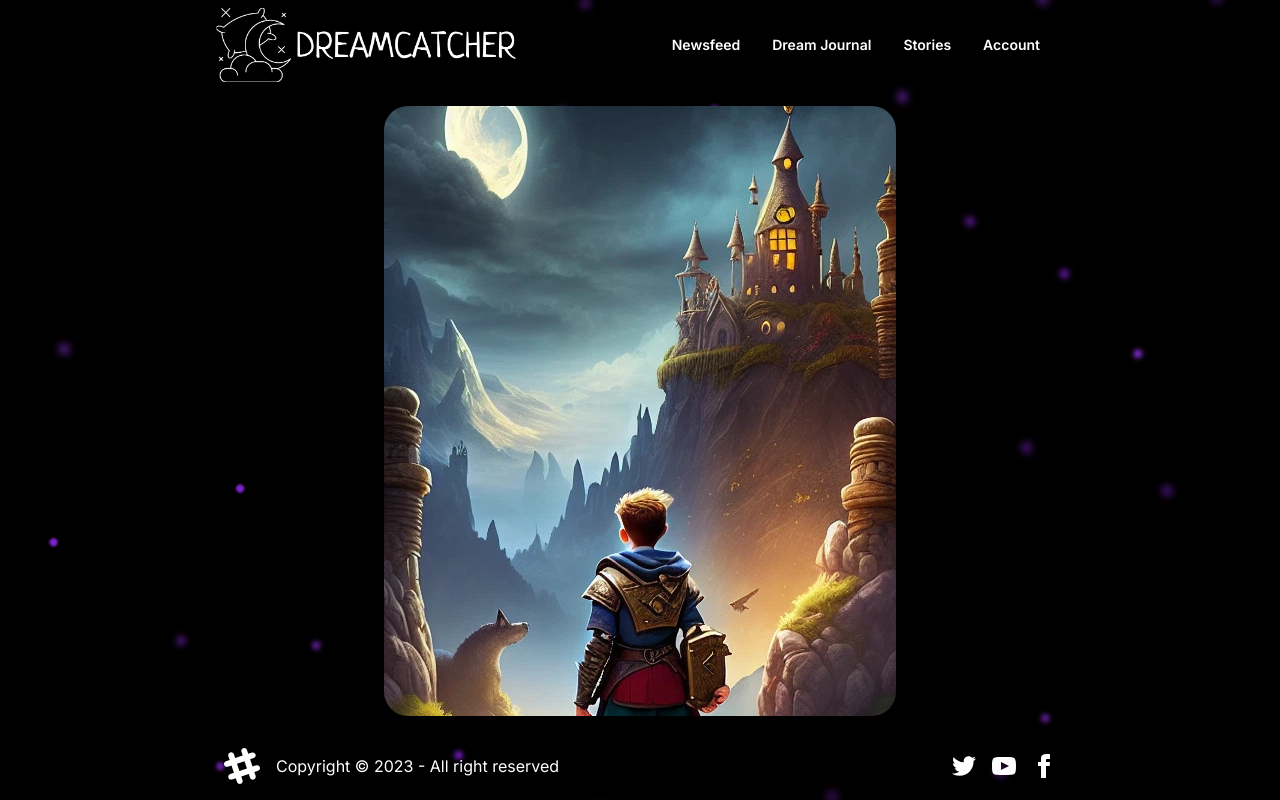
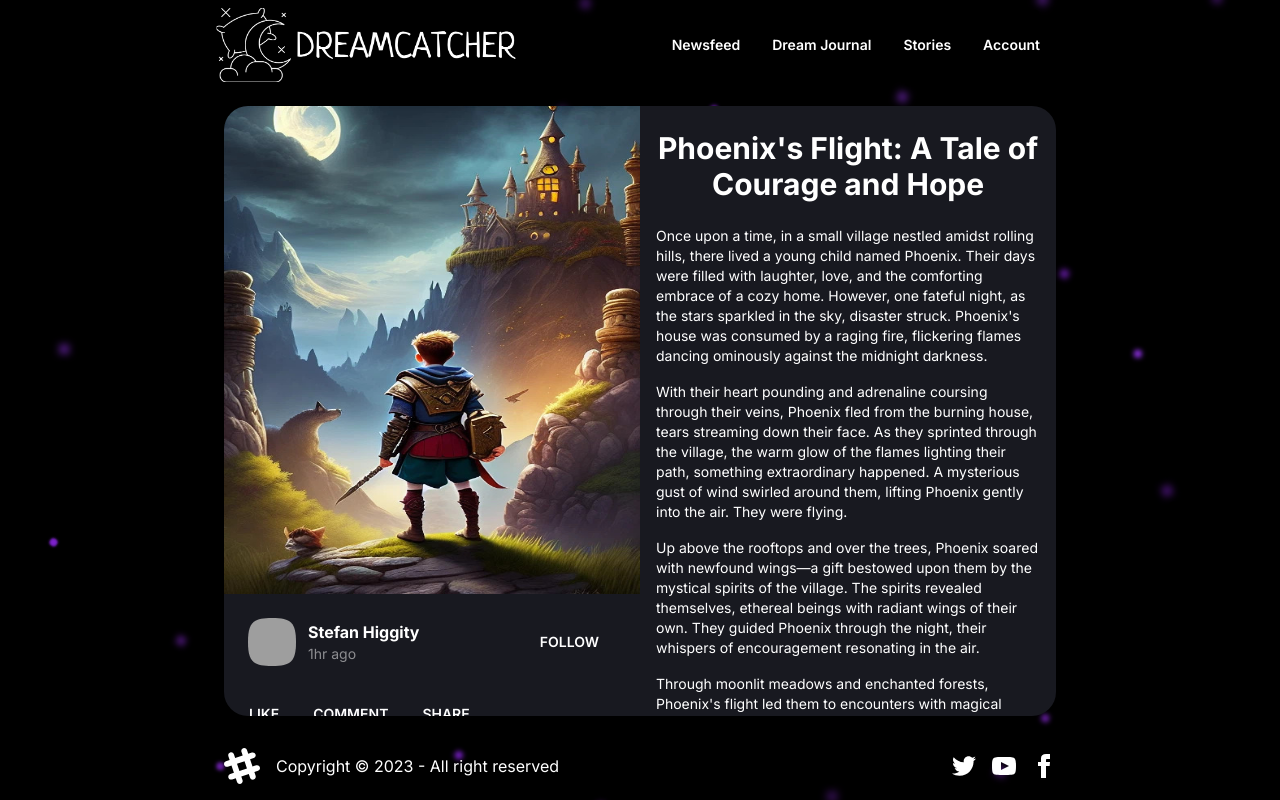
Before and after one commit to J-boardman/dreamcatcher-api, a Next.js app: page /dreams/1 in a window 1280 px wide. Built offline with nearby package versions, Linux system fonts and the light colour scheme; grey boxes are pictures that could not be loaded.

Commit message:
Story page redesign

```diff
--- a/package.json
+++ b/package.json
@@ -24,6 +24,8 @@
     "typescript": "5.1.3"
   },
   "devDependencies": {
-    "daisyui": "^3.1.5"
+    "daisyui": "^3.1.5",
+    "prettier": "^2.8.8",
+    "prettier-plugin-tailwindcss": "^0.3.0"
   }
 }
--- a/src/app/dreams/[id]/loading.tsx
+++ b/src/app/dreams/[id]/loading.tsx
@@ -1,6 +1,6 @@
 export default async function page({ params }: { params: { id: string } }){
   return (
-      <section className="w-full grid place-items-center my-4 rounded-3xl max-w-lg mx-auto bg-base-200 animate-pulse md:animate-none">
+      <section className="w-full grid place-items-center my-4 rounded-3xl max-w-lg md:max-w-4xl mx-auto bg-base-200 animate-pulse md:animate-none">
         <span className="loading loading-spinner loading-lg"></span>
       </section>
   )
--- a/src/app/dreams/[id]/page.tsx
+++ b/src/app/dreams/[id]/page.tsx
@@ -1,41 +1,79 @@
+import UserAvatar from "@/components/UserAvatar";
 import { getDream } from "@/lib/actions";
 import Image from "next/image";
+import Link from "next/link";
 
 export default async function page({ params }: { params: { id: string } }) {
   const dream = await getDream(params.id);
-  console.log(dream);
   return (
-    <main className="rounded-3xl max-w-lg grid-rows-2 my-4 mx-auto overflow-scroll text-black">
+    <main
+      className="m-4 grid max-h-full max-w-4xl grid-cols-1 grid-rows-[80%,_20%,_100%] overflow-scroll rounded-3xl md:grid-flow-col md:grid-cols-2  md:grid-rows-[fit-content,_1fr] md:overflow-hidden"
+      id="scroll-to-top"
+    >
+      <section>
         <Image
           src={dream.image}
           width={900}
           height={110}
           alt="book cover"
-        className="mx-auto w-full"
+          className="h-full w-full"
         />
-      <section className="p-4 bg-white">
-        <h2 className="text-3xl text-center my-4 font-bold">{dream.title}</h2>
-        <div className="flex items-center space-x-3">
-          <div className="avatar">
-            <div className="mask mask-squircle w-12 h-12">
-              <Image
-                src="https://avatars.dicebear.com/api/open-peeps/stefan.svg"
-                alt="Avatar Tailwind CSS Component"
-                width={64}
-                height={64}
-              />
-            </div>
-          </div>
-          <div>
-            <div className="font-bold">Shared by Stefan Higgity</div>
-          </div>
-        </div>
+      </section>
+      <article className="flex flex-col justify-center gap-2  bg-base-200 p-2 text-white md:justify-between ">
+        <section className="flex items-center justify-around md:justify-between md:p-4">
+          <UserAvatar />
+          <button className="btn-ghost btn-xs btn sm:btn-sm md:btn-md focus:bg-transparent">
+            Follow
+          </button>
+        </section>
+        <section className="flex justify-center md:justify-start">
+          <button className="btn-ghost btn">Like</button>
+          <Link href="/dreams/1" className="btn-ghost btn">
+            Comment
+          </Link>
+          <button className="btn-ghost btn">Share</button>
+        </section>
+      </article>
+      <section className="row-span-2 bg-base-200 p-4 text-white md:overflow-scroll">
+        <h2 className="text-3xl font-bold text-center py-2">{dream.title}</h2>
         {dream.body.split("\n").map((paragraph, index) => (
-          <p className="my-4" key={index}>
+          <p className="md:text-md my-4 text-sm" key={index}>
             {paragraph}
           </p>
         ))}
       </section>
     </main>
+    // <main className="rounded-3xl max-w-lg grid-rows-2 my-4 mx-auto overflow-scroll text-black">
+    // <Image
+    //   src={dream.image}
+    //   width={900}
+    //   height={110}
+    //   alt="book cover"
+    //   className="mx-auto w-full"
+    // />
+    // <section className="p-4 bg-white">
+    //   <h2 className="text-3xl text-center my-4 font-bold">{dream.title}</h2>
+    //   <div className="flex items-center space-x-3">
+    //     <div className="avatar">
+    //       <div className="mask mask-squircle w-12 h-12">
+    //         <Image
+    //           src="https://avatars.dicebear.com/api/open-peeps/stefan.svg"
+    //           alt="Avatar Tailwind CSS Component"
+    //           width={64}
+    //           height={64}
+    //         />
+    //       </div>
+    //     </div>
+    //     <div>
+    //       <div className="font-bold">Shared by Stefan Higgity</div>
+    //     </div>
+    //   </div>
+    // {dream.body.split("\n").map((paragraph, index) => (
+    //   <p className="my-4" key={index}>
+    //     {paragraph}
+    //   </p>
+    // ))}
+    // </section>
+    // </main>
   );
 }
--- a/src/app/dreams/page.tsx
+++ b/src/app/dreams/page.tsx
@@ -5,7 +5,7 @@ import Link from "next/link";
 
 export default function Dreams() {
   return (
-    <main className="flex flex-col max-h-full overflow-scroll">
+    <main className="flex flex-col max-h-full overflow-hidden">
       <h1 className="text-4xl my-4 font-bold text-center md:text-left">
         Your <span className="text-secondary">stories</span>
       </h1>
@@ -49,7 +49,6 @@ export default function Dreams() {
                     openButtonClasses="btn-ghost text-secondary btn-xs"
                     content={<ShareStoryForm />}
                   />
-                  {/* <button className="btn btn-xs btn-ghost text-secondary">Share</button> */}
                 </td>
                 <th>
                   <button className="btn btn-ghost btn-xs text-error">Delete</button>
--- a/src/app/feed/page.tsx
+++ b/src/app/feed/page.tsx
@@ -2,7 +2,7 @@ import Newsfeed from "@/components/Newsfeed";
 
 export default function page(){
   return (
-    <main className="flex flex-col max-h-full overflow-scroll">
+    <main className="flex flex-col max-h-full overflow-hidden">
       <h1 className="text-4xl my-4 font-bold text-center md:text-left"><span className="text-secondary">Latest</span> stories</h1>
       <Newsfeed />
     </main>
--- a/src/app/globals.css
+++ b/src/app/globals.css
@@ -1,3 +1,15 @@
 @tailwind base;
 @tailwind components;
 @tailwind utilities;
+
+.no-scrollbar::-webkit-scrollbar {
+  /* display: none; */
+}
+
+::-webkit-scrollbar {
+    height: 12px;
+    width: 5px;
+    background: #000;
+    transition: 300ms;
+    display: none;
+}
--- a/src/app/new-dream/page.tsx
+++ b/src/app/new-dream/page.tsx
@@ -3,9 +3,9 @@ import { generateStory } from "@/lib/actions";
 
 export default function page() {
   return (
-    <main className="mx-auto text-white flex flex-col w-full max-h-full overflow-scroll">
+    <main className="mx-auto text-white flex flex-col w-full max-h-full overflow-hidden">
       <h1 className="text-4xl my-4 font-bold text-center md:text-left">Had a <span className="text-secondary">dream</span>?</h1>
-      <form className="max-w-xs sm:max-w-xl md:max-w-4xl w-full mx-auto form-control gap-4 my-4 font-medium" action={generateStory}>
+      <form className="max-w-xs sm:max-w-xl md:max-w-4xl w-full mx-auto form-control gap-4 my-4 font-medium [&>*]:mx-2" action={generateStory}>
         <NewDreamForm />
       </form>
     </main>
--- a/src/app/page.tsx
+++ b/src/app/page.tsx
@@ -1,9 +1,9 @@
 import Hero from "@/components/Hero";
 
-export default async function Home() {
+export default async function Test() {
   return (
-    <div className="text-white h-full flex justify-center items-center">
+    <main className="text-white h-full flex justify-center items-center">
       <Hero />
-    </div>
+    </main>
   )
 }
--- a/src/components/Drawer.tsx
+++ b/src/components/Drawer.tsx
@@ -6,7 +6,7 @@ export default function Drawer({ children }: { children: ReactNode }) {
   return (
     <section className="drawer drawer-end max-w-4xl mx-auto px-4">
       <input id="my-drawer-3" type="checkbox" className="drawer-toggle" />
-      <section className="drawer-content h-[100svh] overflow-scroll grid grid-rows-[min-content,_1fr,_min-content]">
+      <section className="drawer-content h-[100svh] grid grid-rows-[min-content,_1fr,_min-content]">
         <Header />
         {/* Page content here */}
         {children}
--- a/src/components/Hero.tsx
+++ b/src/components/Hero.tsx
@@ -9,10 +9,10 @@ export default function Hero() {
             Unlock the <span className="text-purple-400">Hidden Meanings</span> of Your Dreams!
           </p>
           <p className="py-6 font-medium text-xl">
+          </p>
             {/* Welcome to our dream interpretation and storytelling service, where the mysterious realm of dreams comes alive! */}
             Relax as our AI dream interpreter and bedtime storyteller provides
             captivating insights and imaginative tales based on your dreams!
-          </p>
           <Link
             href="/new-dream"
             className="btn btn-secondary w-full my-6 text-xl font-bold"
--- a/src/components/Newsfeed.tsx
+++ b/src/components/Newsfeed.tsx
@@ -3,6 +3,7 @@
 import { useState } from "react";
 import FeedButtons from "./FeedButtons";
 import Image from "next/image";
+import UserAvatar from "./UserAvatar";
 import Link from "next/link";
 
 export default function Newsfeed() {
@@ -17,24 +18,11 @@ export default function Newsfeed() {
         {Array.from({ length: 4 }, (x, i) => (
           <section key={i} className="join join-vertical">
             <section className="bg-base-200 join-item flex justify-between items-center p-4">
-              <div className="flex items-center space-x-3">
-                <div className="avatar">
-                  <div className="mask mask-squircle w-full md:w-12 h-12">
-                    <Image
-                      src="https://avatars.dicebear.com/api/open-peeps/stefan.svg"
-                      alt="Avatar Tailwind CSS Component"
-                      width={48}
-                      height={48}
-                    />
-                  </div>
-                </div>
-                <div>
-                  <div className="font-bold">Stefan Higgity</div>
-                  <div className="text-sm opacity-50">1hr ago</div>
-                </div>
-              </div>
-              <div>
-                <button className="btn btn-ghost btn-xs sm:btn-sm md:btn-md hover:bg-transparent focus:bg-transparent">Follow</button>
+              <div className="flex justify-between items-center w-full">
+                <UserAvatar />
+                <button className="btn btn-ghost btn-xs sm:btn-sm md:btn-md focus:bg-transparent">
+                  Follow
+                </button>
               </div>
             </section>
             <article className="hidden sm:flex card card-side bg-base-200 join-item p-4">
@@ -78,7 +66,6 @@ export default function Newsfeed() {
                     heart-pounding predicament when their house suddenly becomes
                     engulfed in flames. Amidst the chaos and danger, they embark
                     on a harrowing journey, desperately running for their life.
-
                   </p>
                 </div>
               </div>
@@ -95,10 +82,11 @@ export default function Newsfeed() {
                 </div>
               </div>
             </label>
-
             <section className="bg-base-200 join-item p-4">
               <button className="btn btn-ghost">Like</button>
-              <Link href="/dreams/1" className="btn btn-ghost">Read</Link>
+              <Link href="/dreams/1" className="btn btn-ghost">
+                Read
+              </Link>
               <button className="btn btn-ghost">Comment</button>
             </section>
           </section>
--- /dev/null
+++ b/src/components/UserAvatar.tsx
@@ -0,0 +1,30 @@
+import Image from "next/image";
+
+export default function UserAvatar({
+  profilePictureURL = "https://avatars.dicebear.com/api/open-peeps/stefan.svg",
+  primaryText = "Stefan Higgity",
+  secondaryText = "1hr ago",
+} : {
+  profilePictureURL ?: string
+  primaryText?: string
+  secondaryText?: string
+}) {
+  return (
+    <div className="flex items-center space-x-3">
+      <div className="avatar">
+        <div className="mask mask-squircle w-full md:w-12 h-12">
+          <Image
+            src={profilePictureURL}
+            alt="Avatar Tailwind CSS Component"
+            width={48}
+            height={48}
+          />
+        </div>
+      </div>
+      <div>
+        <div className="font-bold">{primaryText}</div>
+        <div className="text-sm opacity-50">{secondaryText}</div>
+      </div>
+    </div>
+  );
+}
```
Also changed, not shown: 1 other file (tests, documents, lock files or other folders). Lines whose indentation alone changed are shown as unchanged.
